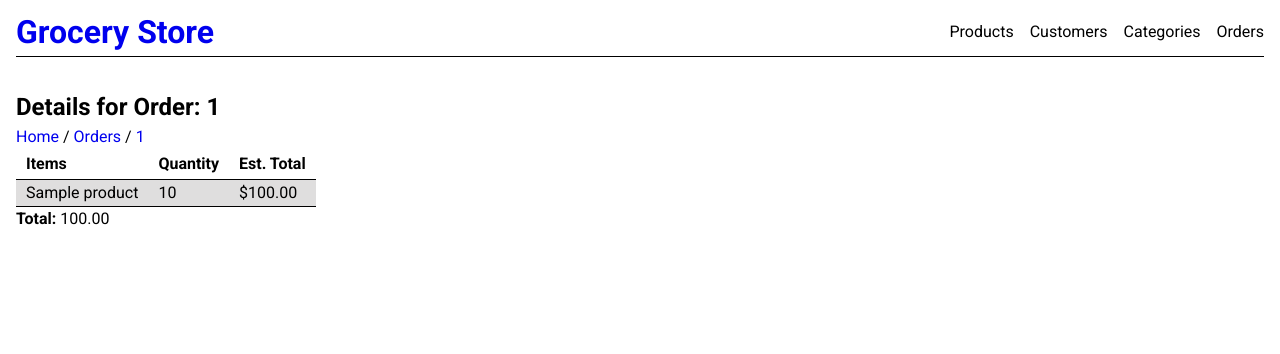
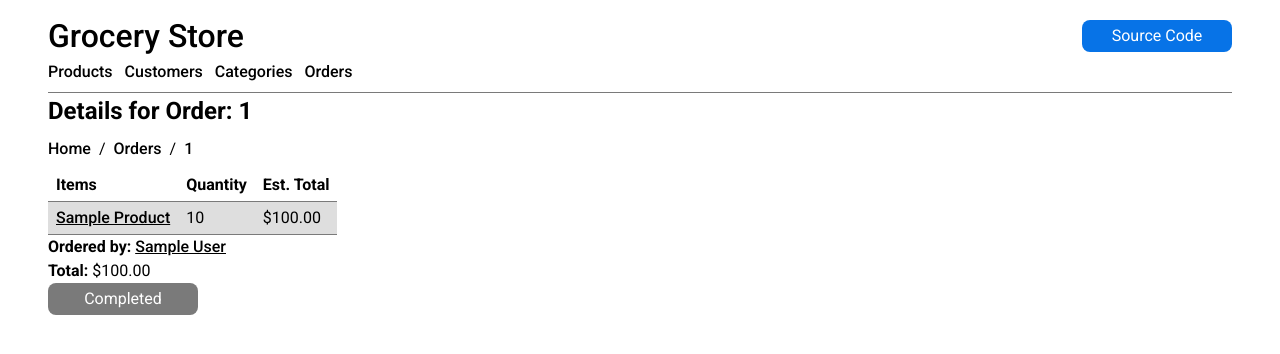
Before and after one commit to marcusbonacci/acit-2515-store, a Flask app: page /orders/1 in a window 1280 px wide. Shown: the top 354 px of the page. Run offline with Flask 3, Linux system fonts and the light colour scheme; tables that the repository leaves empty hold one stand-in row (values such as "Sample post").

Commit message:
Add: Messy styles

```diff
--- a/src/blueprints/orders/templates/orders/details.html
+++ b/src/blueprints/orders/templates/orders/details.html
@@ -19,11 +19,27 @@
     <!-- Data -->
      {% for item in order.items %}
     <tr>
-        <td>{{ item.product.name }}</td>
+        <td>
+            <a href="{{ url_for('products.details', id=item.product.id) }}">
+                {{ item.product.name.title() }}
+            </a>
+        </td>
         <td>{{ item.quantity }}</td>
         <td>${{ item.product.price * item.quantity }}</td>
     </tr>
     {% endfor %}
 </table>
-<p><b>Total: </b> {{ order.estimate() }}</p>
+
+<p><b>Ordered by: </b> <a href="{{ url_for('customers.details', id=order.customer.id) }}">
+    {{ order.customer.name.title() }}
+</a></p>
+<p><b>Total: </b> ${{ order.estimate() }}</p>
+{% if not order.completed %}
+    <form method="post" action="{{ url_for('orders.complete', id=order.id) }}">
+        <button type="submit">Complete Order</button>
+    </form>
+{% else %}
+    <button class="faded">Completed</button>
+{% endif %}
+
 {% endblock %}
--- a/src/static/styles.css
+++ b/src/static/styles.css
@@ -2,6 +2,12 @@
 
 :root {
   font-family: "roboto", "sans-serif";
+
+  --color-primary: rgb(63, 140, 63);
+  --color-gray: rgb(122, 122, 122);
+  --color-light-gray: rgb(222, 222, 222);
+
+  --color-text: rgb(255, 255, 255);
 
   --critical: rgb(255, 78, 78);
   --danger: rgb(255, 186, 57);
@@ -46,66 +52,108 @@ h1, h2, h3, h4, h5, h6 {
   isolation: isolate;
 }
 
+a {
+  color: black;
+  text-decoration: none;
+  transition: 75ms;
+  font-weight: 500;
+}
+
+a:hover {
+  color: var(--color-primary);
+}
+
 /* START */
 
-a {
-  text-decoration: none;
+body {
+  padding-inline: 3rem;
+  padding-block-start: .5rem;
 }
 
-main {
-    padding: 1rem;
+span {
+  display: flex;
+  padding-block: .5rem;
 }
 
+span * {
+  padding-inline: .5rem;
+}
+
+span *:nth-child(1) {
+  padding-inline: 0;
+  padding-inline-end: .5rem;
+}
+
+button {
+  background-color: var(--color-primary);
+  color: var(--color-text);
+  padding: .25rem;
+  padding-inline: .5rem;
+  border-radius: .5rem;
+  border: none;
+  width: 150px;
+  transition: 75ms;
+}
+
+button:hover {
+  filter: brightness(90%)
+}
+
+.faded {
+  background-color: var(--color-gray)
+}
+
+.faded:hover {
+  cursor: not-allowed;
+}
+
+.source {
+  background-color: rgb(7, 115, 231);
+}
+
+table {
+  border-collapse: collapse;
+}
+
+th {
+  text-align: left;
+}
+
+td, th {
+  border-bottom: 1px var(--color-gray) solid;
+  padding: .25rem;
+  padding-inline: .5rem;
+}
+
+tr:nth-child(even) {
+  background-color: var(--color-light-gray);
+}
+
+td a, p a {
+  text-decoration: underline;
+}
+
+/* Header / Navbar */
 header {
-    display: flex;
-    justify-content: space-between;
-    align-items: center;
-    margin-inline: 1rem;
-    margin-block-start: .5rem;
-    margin-block-end: 1rem;
-    border-bottom: 1px solid black;
+  border-bottom: 1px var(--color-gray) solid;
+  padding-block: .25rem;
+}
+
+header div {
+  display: flex;
+  justify-content: space-between;
+  align-items: center;
 }
 
 nav {
-    display: flex;
-    gap: 1rem;
+  display: flex;
+  gap: .75rem;
+  padding-bottom: .25rem;
 }
 
-.nav-link {
-  color: black;
-  transition: 150ms;
-}
+/* Main */
+main {
 
-.nav-link:hover {
-  color: red;
-}
-
-table {
-    width: auto;
-    border-collapse: collapse;
-
-}
-
-th, td {
-    padding-inline: 10px;
-    text-align: left;
-}
-
-th {
-    /* background-color: lightgreen; */
-    height: 30px;
-}
-
-tr:nth-child(odd) {
-    /* background-color: rgb(183, 183, 183); */
-}
-
-tr:nth-child(even) {
-    background-color: rgb(223, 222, 222);
-}
-
-table, th, td {
-    border-bottom: 1px black solid;
 }
 
 /* Stock */
--- a/src/templates/base.html
+++ b/src/templates/base.html
@@ -8,9 +8,14 @@
 </head>
 <body>
     <header>
-        <h1>
-            <a href="{{ url_for('home') }}">Grocery Store</a>
-        </h1>
+        <div>
+            <h1 class="logo">
+                <a href="{{ url_for('home') }}">Grocery Store</a>
+            </h1>
+            <form action="https://github.com/marcusbonacci/acit-2515-store">
+                <button class="source" type="submit">Source Code</button>
+            </form>
+        </div>
         <nav>
             <a href="{{ url_for('products.view_products') }}" class="nav-link">Products</a>
             <a href="{{ url_for('customers.view_customers') }}" class="nav-link">Customers</a>
--- a/src/templates/index.html
+++ b/src/templates/index.html
@@ -4,8 +4,8 @@
 {% block content %}
 <div>
     <h2>Homepage</h2>
-    <ul>
-
-    </ul>
+    <br>
+    <h3>ACIT 2515 Store Project</h3>
+    <p>This is my submission for the ACIT 2515 Term Project</p>
 </div>
 {% endblock %}
```
Also changed, not shown: src/blueprints/orders/templates/orders/index.html (+1 -22 lines).
